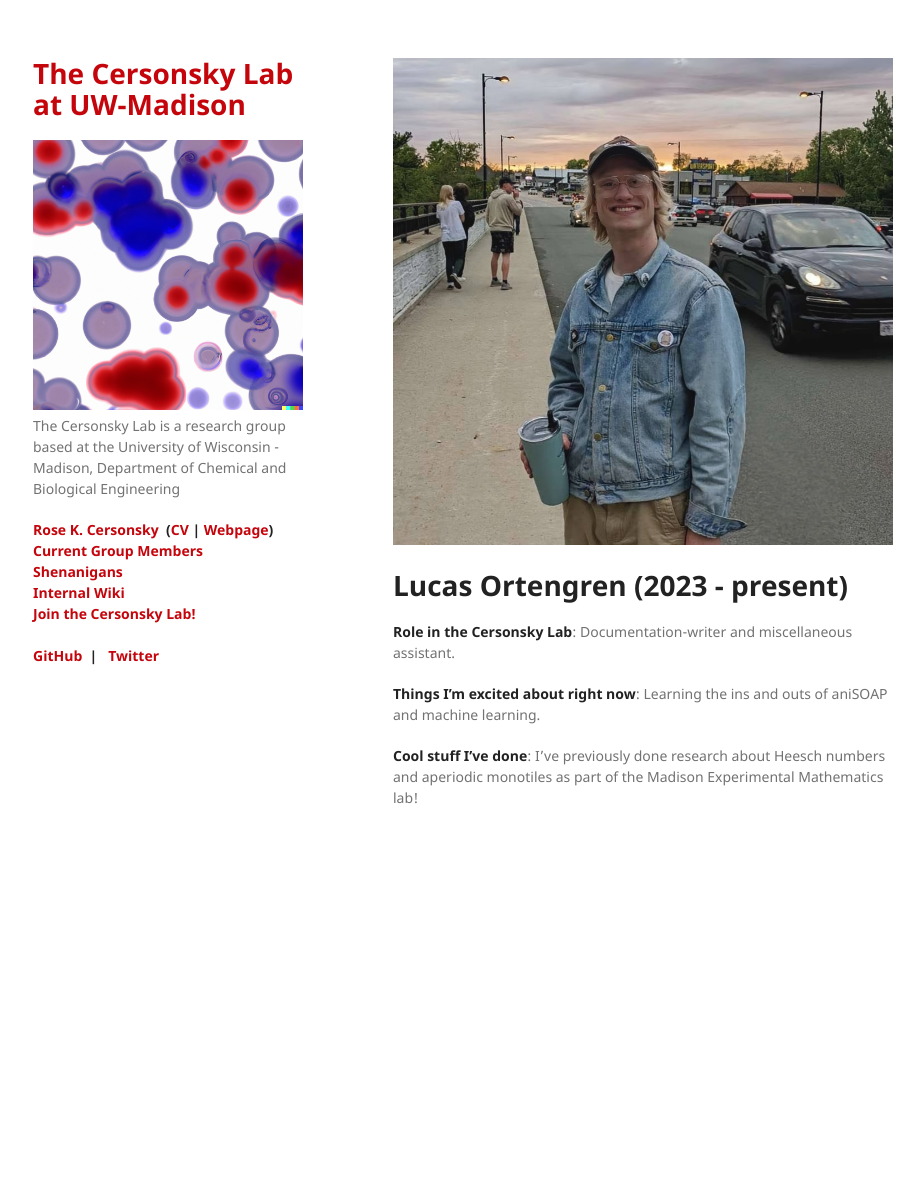
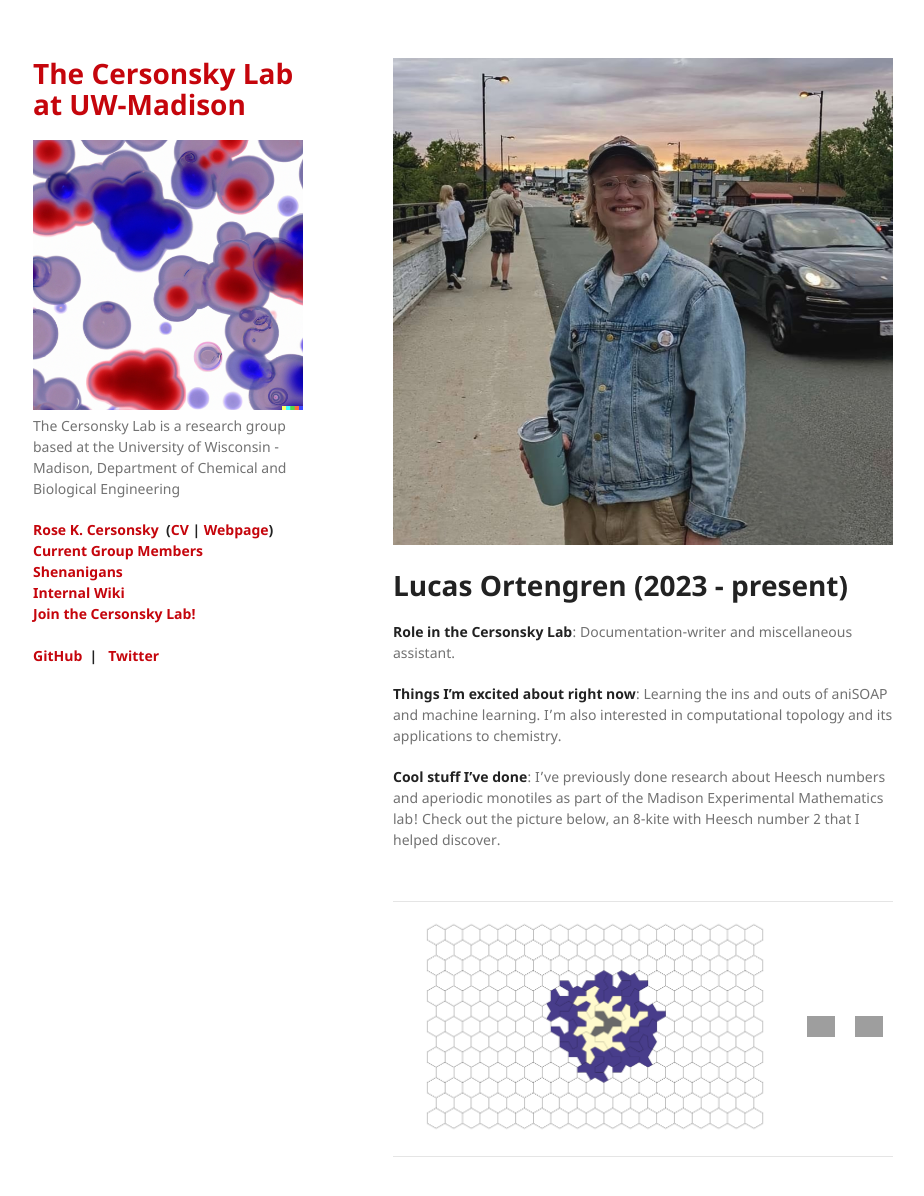
Before and after one commit to trysmiles/website, a Jekyll site: the page built from members/lucas_ortengren.md, in a window 1280 px wide and 1227 px high. Shown: the top 1196 px of the window, without its empty margins (177-1101 px from the left). Built offline with Jekyll 4.4.1, drawn with Linux system fonts in a browser that asks for light colours; grey boxes are pictures that could not be loaded.

Commit message:
added additional information and pictures

```diff
--- a/members/lucas_ortengren.md
+++ b/members/lucas_ortengren.md
@@ -12,19 +12,17 @@ layout: default
 **Role in the Cersonsky Lab**: Documentation-writer and miscellaneous assistant.
 
 <!-- Name at least one research topic amongst this list -->
-**Things I'm excited about right now**: Learning the ins and outs of aniSOAP and machine learning.
+**Things I'm excited about right now**: Learning the ins and outs of aniSOAP and machine learning. I'm also interested in computational topology and its applications to chemistry.
 
 <!-- Ultimately, we'll use this section to
      include papers and talks, and contributions
      But for now put whatever you want -->
-**Cool stuff I've done**: I've previously done research about Heesch numbers and aperiodic monotiles as part of the Madison Experimental Mathematics lab!
+**Cool stuff I've done**: I've previously done research about Heesch numbers and aperiodic monotiles as part of the Madison Experimental Mathematics lab! Check out the picture below, an 8-kite with Heesch number 2 that I helped discover.
 
 <!-- If you have photos you would like to exhibit,
      save them as `/assets/member_images/your_name_photo_#.png`
      and replace example_student below -->
 
-<!--
 |      |      |      |
 |:----:|:----:|:----:|
-|![](/website/assets/img/example_student_1.png) | ![](/website/assets/img/example_student_2.png) | ![](/website/assets/img/example_student_3.png) |
--->
+|![](/website/assets/img/lucas_ortengren_1.png) | ![](/website/assets/img/lucas_ortengren_2.png) | ![](/website/assets/img/lucas_ortengren_3.png) |
```
Also changed, not shown: assets/img/lucas_ortengren_1.png (added), 2 other files.
